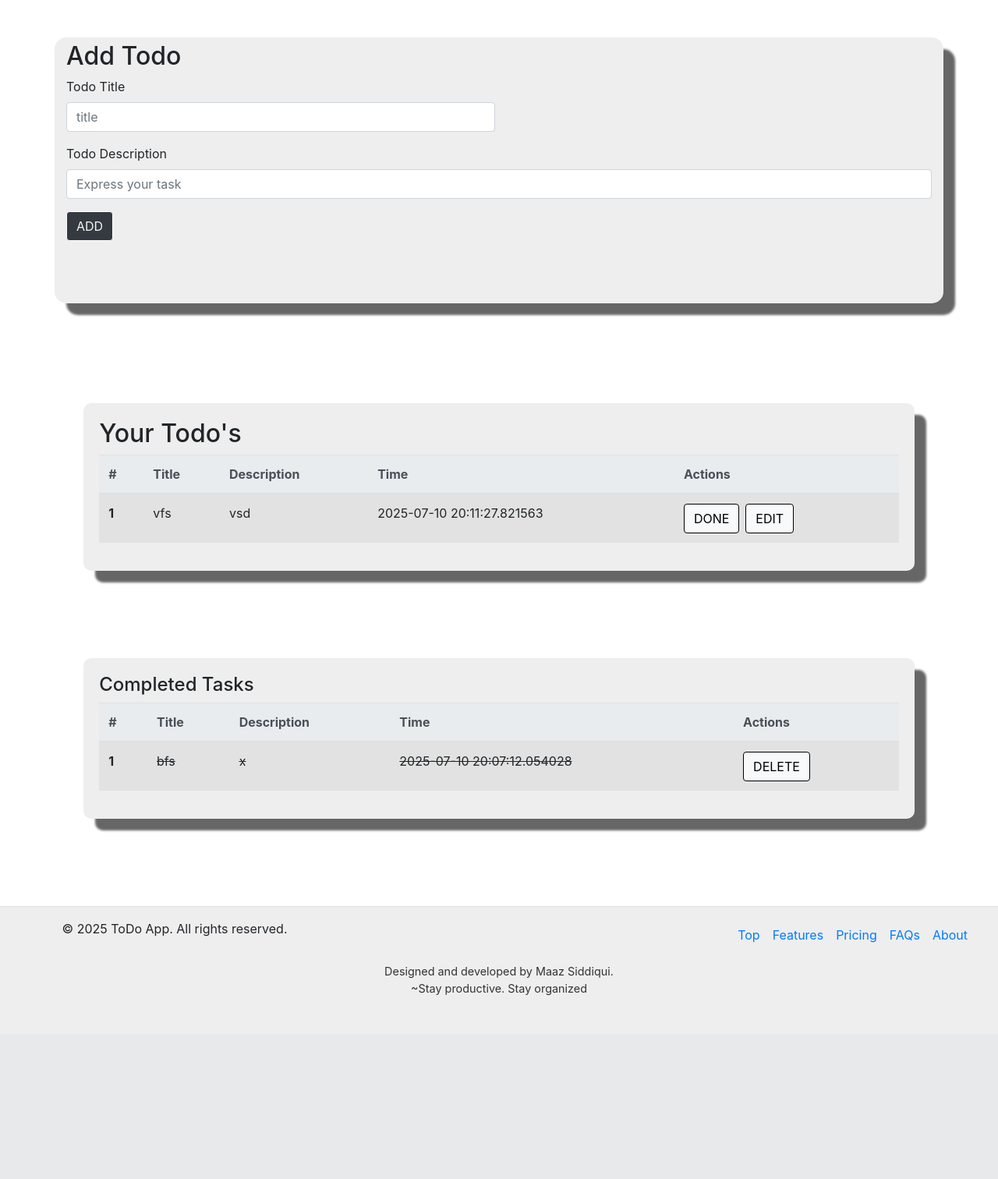
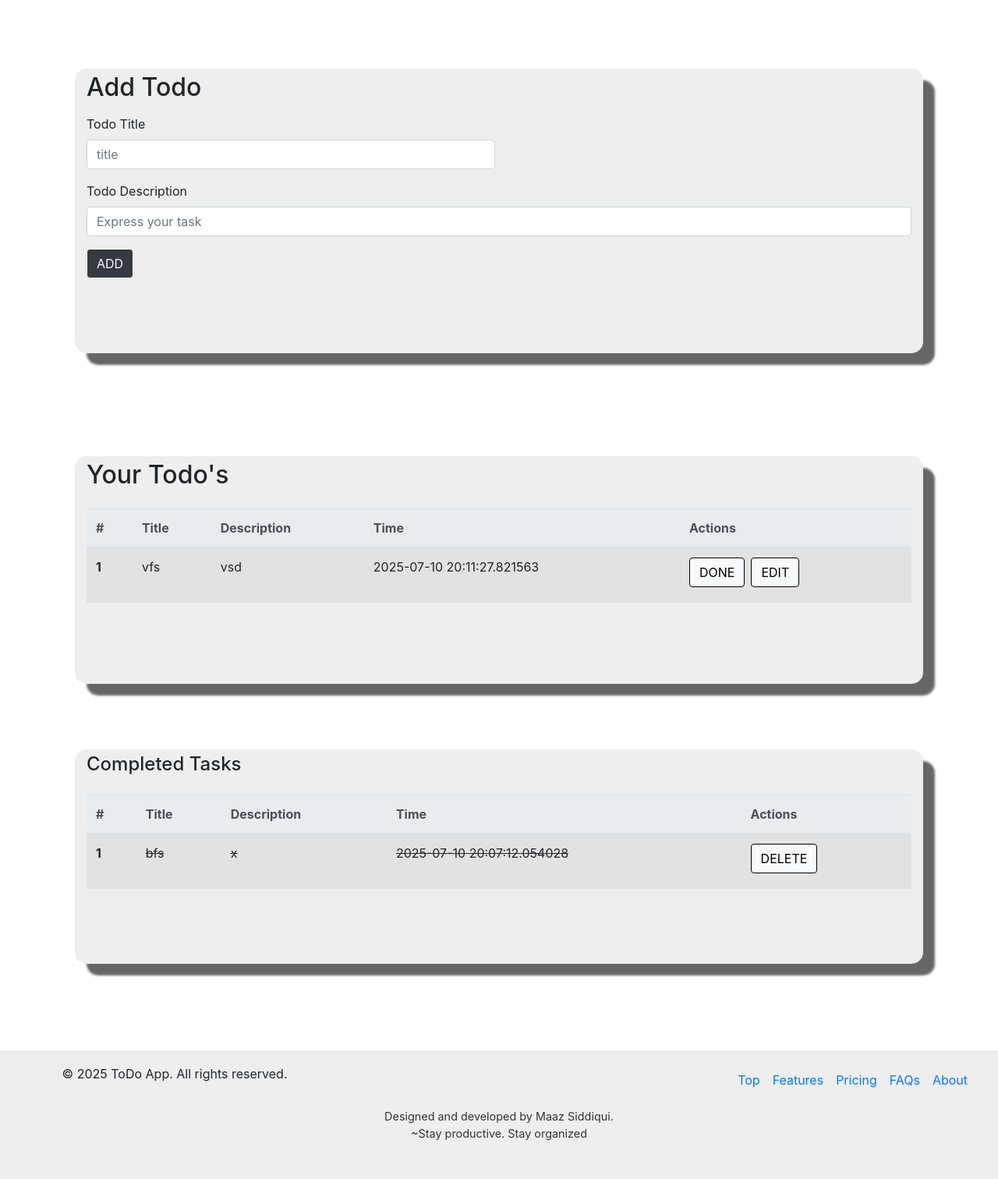
Before and after one commit to maazsiddiqui79/To-Do-List-Web-Application, a Flask app: page / in a window 1280 px wide. Shown: the part 68-1580 px from the top of the page at 78% size. Before the commit the page ends 1344 px from the top, so only its background shows below. Run offline with Flask 3, Linux system fonts and the light colour scheme; data comes from the database, SQL or seed files in the repository; both versions use the stored data as it was after the commit.

Commit message:
git commit

```diff
--- a/static/style.css
+++ b/static/style.css
@@ -2,6 +2,7 @@
 * {
   box-sizing: border-box;
 }
+table-container
 
 /* Branding */
 .navbar-brand {
@@ -18,8 +19,7 @@
 
 /* Container for sections */
 .container {
-    margin-bottom: 5rem;
-    margin-top: 2rem;
+    margin: 5rem;
     padding-bottom: 5rem;
     padding-top: 5px;
   background-color: rgba(172, 172, 172, 0.205);
@@ -87,12 +87,14 @@
 @media screen and (max-width: 728px) {
   .main-wrapper,
   .container,
-  .table-container {
+  .table-container,
+  .table-responsive {
     width: 100% !important;
     margin: 0 !important;
     padding-left: 10px;
     padding-right: 10px;
     box-shadow: none;
+    margin-top: 1rem;
   }
 }
 
--- a/templates/index.html
+++ b/templates/index.html
@@ -3,11 +3,12 @@
 
 {% block body %}
 <!-- Todo Form -->
-<div class="container mt-5">
+<div class="d-flex justify-content-center p-3 my-4">
+<div class="container mt-5 mb-4">
   <form action="/" method="POST">
-    <h2>Add Todo</h2>
+    <h2 class="mb-3">Add Todo</h2>
     <div class="form-row">
-      <div class="form-group col-md-6">
+      <div class="form-group col-md-6 mb-3">
         <label for="title">Todo Title</label>
         <input
           required
@@ -19,7 +20,7 @@
         />
       </div>
     </div>
-    <div class="form-group">
+    <div class="form-group mb-3">
       <label for="desc">Todo Description</label>
       <input
         type="text"
@@ -30,18 +31,19 @@
         placeholder="Express your task"
       />
     </div>
-    <button type="submit" class="addbt btn btn-dark">ADD</button>
-
+    <button type="submit" class="addbt btn btn-dark mb-3">ADD</button>
   </form>
+</div>
 </div>
 
 <!-- Task Table Section -->
-<div class="container-fluid d-flex justify-content-center p-5 my-3">
-  <div class="table-container w-100">
-    <h2>Your Todo's</h2>
+<br>
+<div class="d-flex justify-content-center p-3 my-4">
+<div class="container mt-1 mb-4">
+  <h2 class="mb-4">Your Todo's</h2>
   {% if all_todo %}
   <div class="table-responsive">
-      <table class="table table-striped table-hover">
+    <table class="table table-striped table-hover mb-4">
       <thead class="thead-light">
         <tr>
           <th scope="col">#</th>
@@ -59,12 +61,12 @@
           <td>{{ i.content }}</td>
           <td>{{ i.date }}</td>
           <td>
-              <div class="d-flex">
+            <div class="d-flex flex-wrap gap-2">
               <a href="/done/{{ i.sno }}">
-                  <button type="button" class="btn btn-light mr-2">DONE</button>
+                <button type="button" class="btn btn-light mr-2 mb-2">DONE</button>
               </a>
               <a href="/edit/{{ i.sno }}">
-                  <button type="button" class="btn btn-light mr-2">EDIT</button>
+                <button type="button" class="btn btn-light mr-2 mb-2">EDIT</button>
               </a>
             </div>
           </td>
@@ -74,18 +76,18 @@
     </table>
   </div>
   {% else %}
-    <h2 class="alert alert-dark" role="alert">😞 No Tasks Available!</h2>
+  <h2 class="alert alert-dark mt-4" role="alert">😞 No Tasks Available!</h2>
   {% endif %}
 </div>
 </div>
 
 <!-- Completed Task Table Section -->
-<div class="d-flex justify-content-center p-5 my-3">
-  <div class="table-container w-100">
-    <h4>Completed Tasks</h4>
+<div class="d-flex justify-content-center p-3 my-4">
+  <div class="container mt-1 mb-4">
+    <h4 class="mb-4">Completed Tasks</h4>
     {% if deltodo %}
     <div class="table-responsive">
-      <table class="table table-striped table-hover">
+      <table class="table table-striped table-hover mb-3">
         <thead class="thead-light">
           <tr>
             <th scope="col">#</th>
@@ -103,9 +105,9 @@
             <td><s>{{ i.content }}</s></td>
             <td><s>{{ i.date }}</s></td>
             <td>
-              <div class="d-flex">
+              <div class="d-flex flex-wrap gap-2">
                 <a href="/deldone/{{ i.sno }}">
-                  <button type="button" class="btn btn-light mr-2">DELETE</button>
+                  <button type="button" class="btn btn-light mr-2 mb-2">DELETE</button>
                 </a>
               </div>
             </td>
@@ -115,7 +117,7 @@
       </table>
     </div>
     {% else %}
-    <h4 class="alert alert-dark" role="alert">😞 No Tasks Available!</h4>
+    <h4 class="alert alert-dark mt-3" role="alert">😞 No Tasks Available!</h4>
     {% endif %}
   </div>
 </div>
```
Also changed, not shown: instance/TODO_DATABASE.db, 1 other file. Lines whose indentation alone changed are shown as unchanged.
